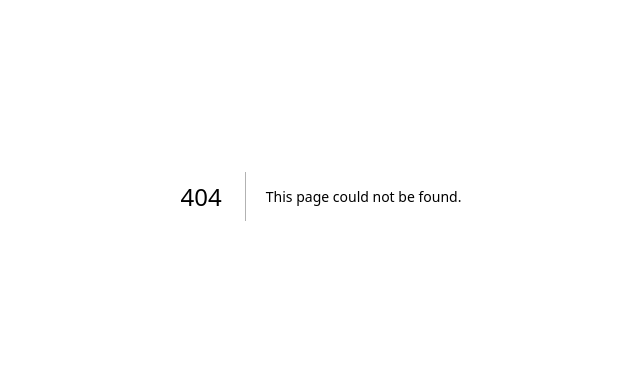
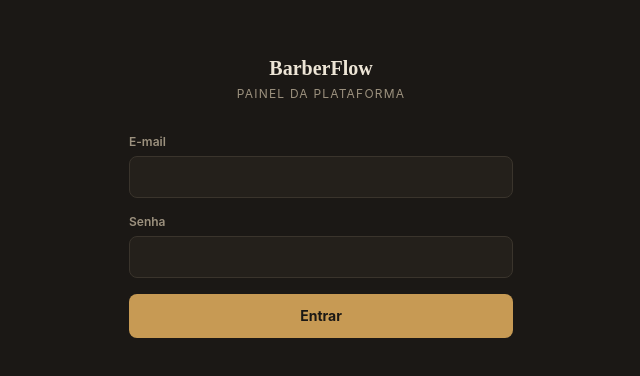
Before and after one commit to almadawesley-hub/barberflow-app, a Next.js app: page /super-admin/login in a window 1280 px wide. Before the commit this address had no page. Shown: the part 204-580 px from the top of the page, without its empty margins (319-959 px from the left). Built offline with nearby package versions, Linux system fonts and the light colour scheme.

Commit message:
Rename page.txs to page.tsx

```diff
--- /dev/null
+++ b/app/super-admin/login/page.tsx
@@ -0,0 +1,69 @@
+"use client";
+
+import { useState } from "react";
+import { signIn } from "next-auth/react";
+import { useRouter } from "next/navigation";
+
+export default function SuperAdminLoginPage() {
+  const router = useRouter();
+  const [email, setEmail] = useState("");
+  const [password, setPassword] = useState("");
+  const [error, setError] = useState<string | null>(null);
+  const [loading, setLoading] = useState(false);
+
+  async function handleSubmit(e: React.FormEvent) {
+    e.preventDefault();
+    setLoading(true);
+    setError(null);
+
+    const result = await signIn("platform", { email, password, redirect: false });
+
+    setLoading(false);
+    if (result?.error) {
+      setError("Credenciais inválidas.");
+      return;
+    }
+    router.push("/super-admin");
+  }
+
+  return (
+    <div className="min-h-screen bg-ink text-ivory font-sans flex items-center justify-center p-6">
+      <div className="w-full max-w-sm">
+        <div className="text-center mb-8">
+          <div className="font-display text-xl font-semibold">BarberFlow</div>
+          <div className="text-xs text-muted mt-1 tracking-widest uppercase">Painel da plataforma</div>
+        </div>
+
+        <form onSubmit={handleSubmit}>
+          <label className="text-xs font-semibold text-muted block mb-1.5">E-mail</label>
+          <input
+            type="email"
+            value={email}
+            onChange={(e) => setEmail(e.target.value)}
+            className="w-full bg-ink-soft border border-ink-line rounded-lg px-3 py-2.5 mb-4 text-ivory text-sm"
+            required
+          />
+
+          <label className="text-xs font-semibold text-muted block mb-1.5">Senha</label>
+          <input
+            type="password"
+            value={password}
+            onChange={(e) => setPassword(e.target.value)}
+            className="w-full bg-ink-soft border border-ink-line rounded-lg px-3 py-2.5 mb-4 text-ivory text-sm"
+            required
+          />
+
+          {error && <div className="text-sm text-red-400 mb-4">{error}</div>}
+
+          <button
+            type="submit"
+            disabled={loading}
+            className="w-full bg-brass text-ink font-bold rounded-lg py-3 text-sm disabled:opacity-60"
+          >
+            {loading ? "Entrando..." : "Entrar"}
+          </button>
+        </form>
+      </div>
+    </div>
+  );
+}
```
